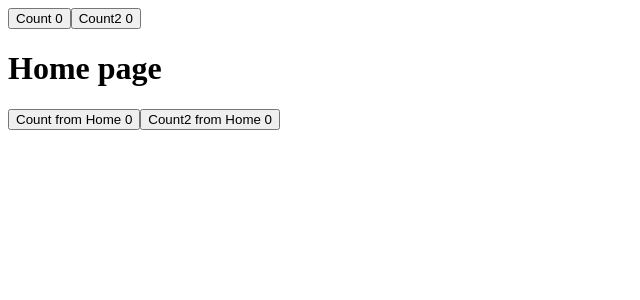
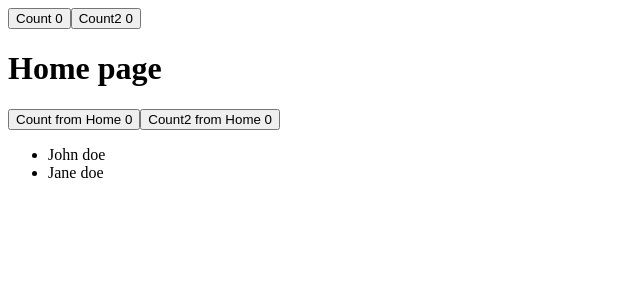
Before and after one commit to gavinbosch1/react-sandbox, a React app: page / in a window 1280 px wide. Shown: the top 300 px of the page, without its empty margins (0-640 px from the left). Built offline with nearby package versions, Linux system fonts and the light colour scheme.

Commit message:
Homepage context w/ arrays

```diff
--- /dev/null
+++ b/src/App/HomePage/List.js
@@ -0,0 +1,18 @@
+import React from 'react';
+import { useHomePageContext } from '@/contexts/HomePage';
+
+const List = () => {
+	const list = useHomePageContext();
+
+	return (
+		<>
+			<ul>
+				{list.map((item, i) => (
+					<li key={`${i}`}>{item.label}</li>
+				))}
+			</ul>
+		</>
+	);
+};
+
+export default List;
--- a/src/App/HomePage/index.js
+++ b/src/App/HomePage/index.js
@@ -1,8 +1,10 @@
-import React, { useContext } from 'react';
-import Context from '@/contexts/App';
+import React from 'react';
+import { useAppContext } from '@/contexts/App';
+import HomePageContext from '@/contexts/HomePage';
+import List from './List';
 
 const HomePage = () => {
-	const { count: [count, setCount], count2: [count2, setCount2] } = useContext(Context);
+	const { count: [count, setCount], count2: [count2, setCount2] } = useAppContext();
 
 	return (
 		<>
@@ -13,6 +15,10 @@ const HomePage = () => {
 			<button onClick={() => setCount2(count2 + 1)}>
 				Count2 from Home {count2}
 			</button>
+
+			<HomePageContext.Provider value={[{ label: 'John doe' }, { label: 'Jane doe' }]}>
+				<List />
+			</HomePageContext.Provider>
 		</>
 	);
 };
--- /dev/null
+++ b/src/App/contexts/HomePage.js
@@ -0,0 +1,7 @@
+import React from 'react';
+
+const Context = React.createContext([]);
+
+export const useHomePageContext = () => React.useContext(Context);
+
+export default Context;
```
